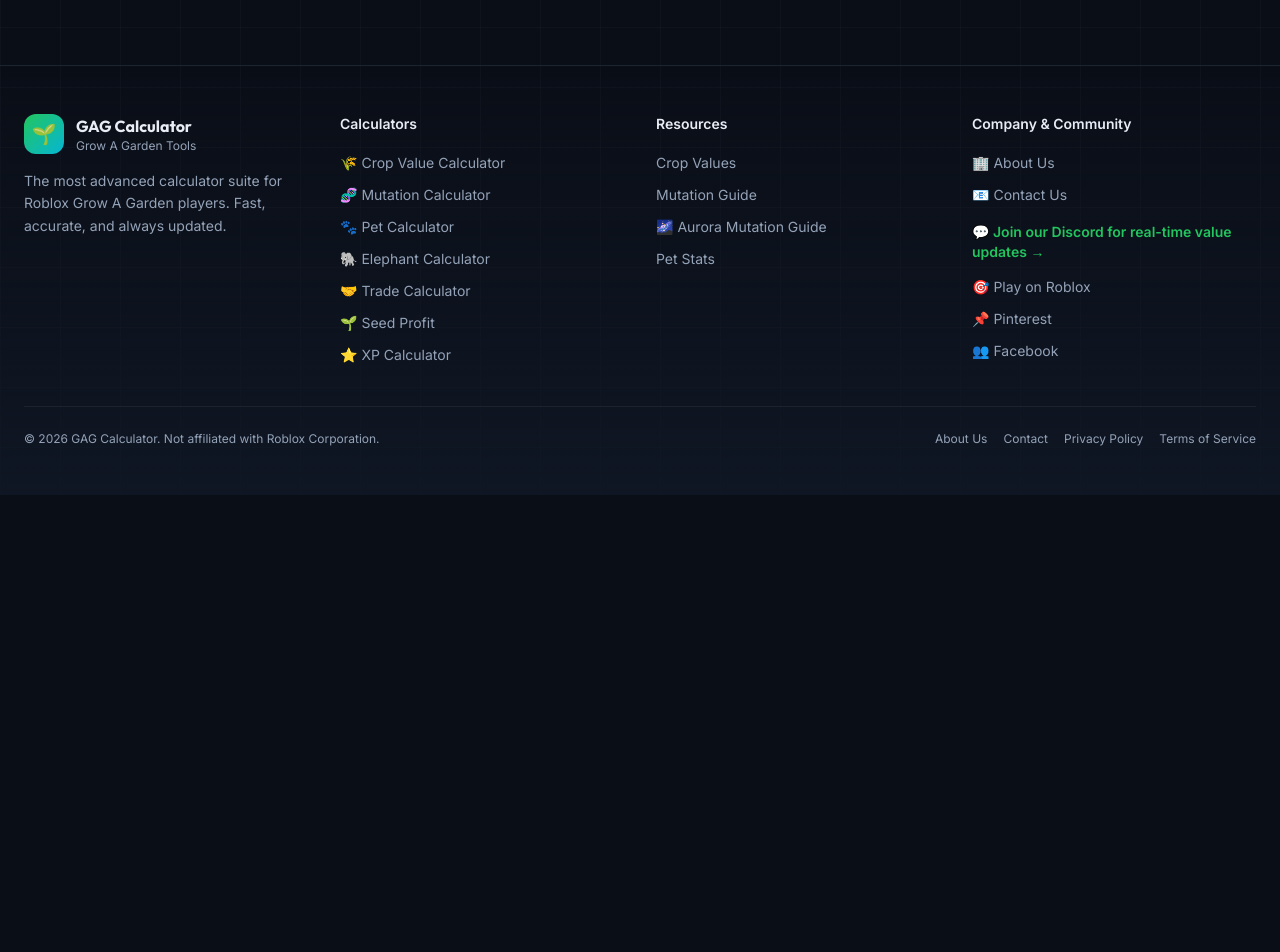
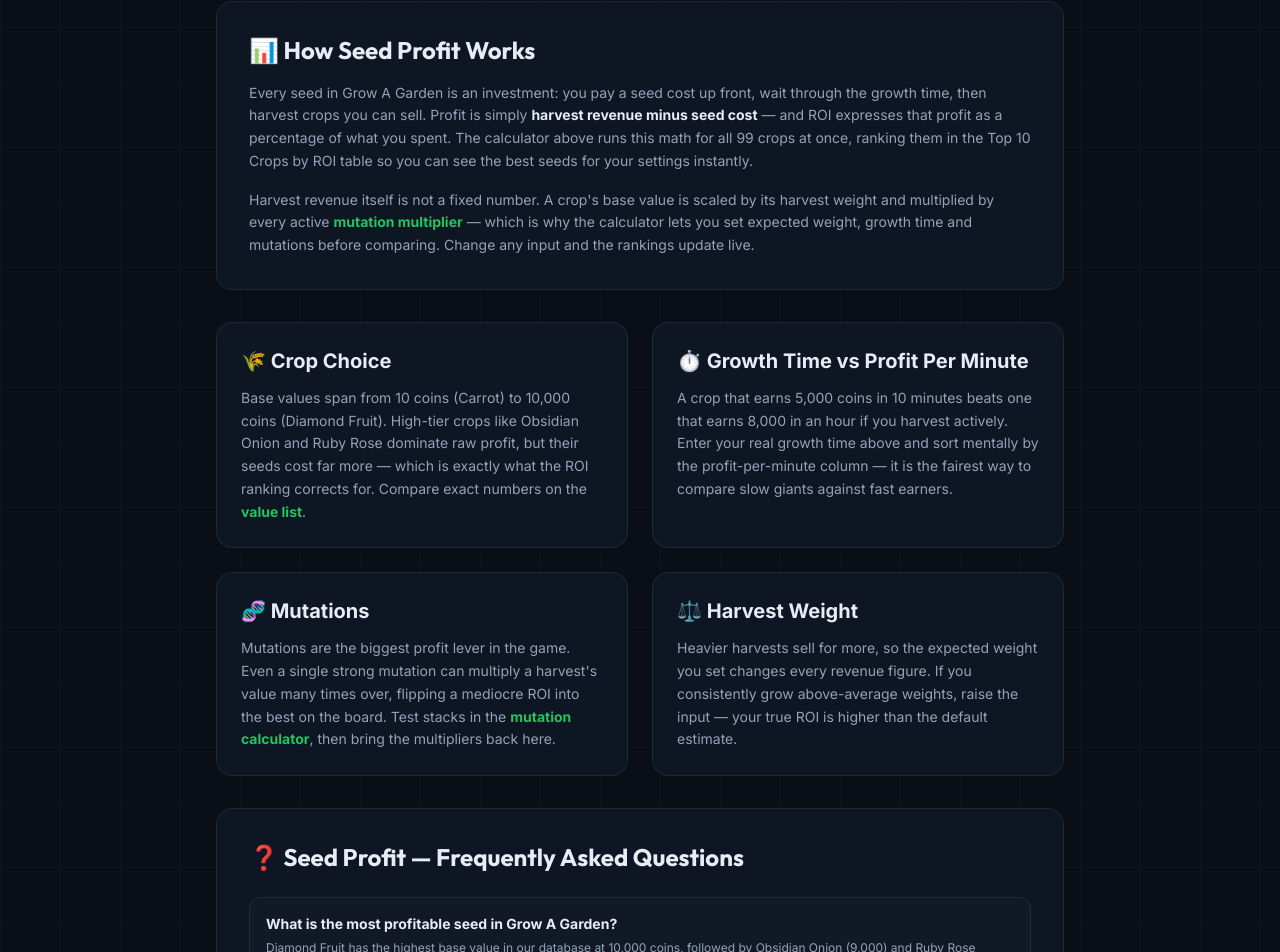
Before and after one commit to liveetcstream-beep/grow-a-garden-calculator, a Next.js app: page /seed-profit in a window 1280 px wide. Shown: the part 1653-2605 px from the top of the page. Before the commit the page ends 2148 px from the top, so only its background shows below. Built offline with nearby package versions, Linux system fonts and the light colour scheme.

Commit message:
Content depth round: seed-profit guide + FAQ schemas on 3 tool pages

```diff
--- a/src/app/seed-profit/page.tsx
+++ b/src/app/seed-profit/page.tsx
@@ -1,4 +1,5 @@
 import type { Metadata } from "next";
+import Link from "next/link";
 import SeedProfitCalculator from "@/components/SeedProfitCalculator";
 
 const seedProfitTitle = "Seed Profit Calculator - Best Crops ROI | Grow A Garden";
@@ -33,9 +34,42 @@
   },
 };
 
+const seedProfitFaqs = [
+  {
+    q: "What is the most profitable seed in Grow A Garden?",
+    a: "Diamond Fruit has the highest base value in our database at 10,000 coins, followed by Obsidian Onion (9,000) and Ruby Rose (8,000). But raw value is not the same as profit — growth time, seed cost and mutations all change the ranking. Check the Top 10 Crops by ROI table above for the real answer under your settings.",
+  },
+  {
+    q: "How is seed ROI calculated?",
+    a: "ROI (return on investment) is (harvest revenue − seed cost) ÷ seed cost × 100. Harvest revenue is the crop's base value scaled by weight and multiplied by any active mutation multipliers. A positive ROI means the seed earns more than it costs.",
+  },
+  {
+    q: "Do mutations affect seed profit?",
+    a: "Yes — heavily. Mutations multiply your harvest value (for example, Golden applies a ×20 multiplier), and that multiplied revenue flows straight into your ROI. A mutated cheap crop can out-earn an unmutated expensive one. Learn the full list in our mutation guide.",
+  },
+  {
+    q: "What is profit per minute and why does it matter?",
+    a: "Profit per minute is your total profit divided by the crop's growth time. It matters because a slow, high-value crop can earn less per hour than a fast, mid-value one. If you play in short sessions, sorting by profit per minute usually beats sorting by raw profit.",
+  },
+];
+
+const seedProfitFaqSchema = {
+  "@context": "https://schema.org",
+  "@type": "FAQPage",
+  mainEntity: seedProfitFaqs.map((f) => ({
+    "@type": "Question",
+    name: f.q,
+    acceptedAnswer: { "@type": "Answer", text: f.a },
+  })),
+};
+
 export default function SeedProfitPage() {
   return (
     <div className="max-w-4xl mx-auto px-4 sm:px-6 py-8">
+      <script
+        type="application/ld+json"
+        dangerouslySetInnerHTML={{ __html: JSON.stringify(seedProfitFaqSchema) }}
+      />
       <div className="mb-8">
         <h1 className="text-3xl sm:text-4xl font-extrabold mb-3" style={{ fontFamily: 'var(--font-display)', color: 'var(--foreground)' }}>
           🌱 Seed Profit Calculator
@@ -45,6 +79,66 @@
         </p>
       </div>
       <SeedProfitCalculator />
+
+      {/* How seed profit works */}
+      <div className="glass-card-static p-6 sm:p-8 mt-12 mb-8" style={{ border: '1px solid var(--glass-border)' }}>
+        <h2 className="text-2xl font-bold mb-4" style={{ fontFamily: 'var(--font-display)', color: 'var(--foreground)' }}>
+          📊 How Seed Profit Works
+        </h2>
+        <p className="text-sm leading-relaxed mb-4" style={{ color: 'var(--muted)' }}>
+          Every seed in Grow A Garden is an investment: you pay a seed cost up front, wait through the growth time, then harvest crops you can sell. Profit is simply <strong style={{ color: 'var(--foreground)' }}>harvest revenue minus seed cost</strong> — and ROI expresses that profit as a percentage of what you spent. The calculator above runs this math for all 99 crops at once, ranking them in the Top 10 Crops by ROI table so you can see the best seeds for your settings instantly.
+        </p>
+        <p className="text-sm leading-relaxed" style={{ color: 'var(--muted)' }}>
+          Harvest revenue itself is not a fixed number. A crop's base value is scaled by its harvest weight and multiplied by every active <Link href="/mutation-guide" className="text-[var(--primary)] hover:underline font-bold">mutation multiplier</Link> — which is why the calculator lets you set expected weight, growth time and mutations before comparing. Change any input and the rankings update live.
+        </p>
+      </div>
+
+      {/* What affects earnings */}
+      <div className="grid sm:grid-cols-2 gap-6 mb-8">
+        <div className="glass-card-static p-6">
+          <h2 className="text-xl font-bold mb-3" style={{ color: 'var(--foreground)' }}>🌾 Crop Choice</h2>
+          <p className="text-sm leading-relaxed" style={{ color: 'var(--muted)' }}>
+            Base values span from 10 coins (Carrot) to 10,000 coins (Diamond Fruit). High-tier crops like Obsidian Onion and Ruby Rose dominate raw profit, but their seeds cost far more — which is exactly what the ROI ranking corrects for. Compare exact numbers on the <Link href="/value-list" className="text-[var(--primary)] hover:underline font-bold">value list</Link>.
+          </p>
+        </div>
+        <div className="glass-card-static p-6">
+          <h2 className="text-xl font-bold mb-3" style={{ color: 'var(--foreground)' }}>⏱️ Growth Time vs Profit Per Minute</h2>
+          <p className="text-sm leading-relaxed" style={{ color: 'var(--muted)' }}>
+            A crop that earns 5,000 coins in 10 minutes beats one that earns 8,000 in an hour if you harvest actively. Enter your real growth time above and sort mentally by the profit-per-minute column — it is the fairest way to compare slow giants against fast earners.
+          </p>
+        </div>
+        <div className="glass-card-static p-6">
+          <h2 className="text-xl font-bold mb-3" style={{ color: 'var(--foreground)' }}>🧬 Mutations</h2>
+          <p className="text-sm leading-relaxed" style={{ color: 'var(--muted)' }}>
+            Mutations are the biggest profit lever in the game. Even a single strong mutation can multiply a harvest's value many times over, flipping a mediocre ROI into the best on the board. Test stacks in the <Link href="/mutation-calculator" className="text-[var(--primary)] hover:underline font-bold">mutation calculator</Link>, then bring the multipliers back here.
+          </p>
+        </div>
+        <div className="glass-card-static p-6">
+          <h2 className="text-xl font-bold mb-3" style={{ color: 'var(--foreground)' }}>⚖️ Harvest Weight</h2>
+          <p className="text-sm leading-relaxed" style={{ color: 'var(--muted)' }}>
+            Heavier harvests sell for more, so the expected weight you set changes every revenue figure. If you consistently grow above-average weights, raise the input — your true ROI is higher than the default estimate.
+          </p>
+        </div>
+      </div>
+
+      {/* FAQ */}
+      <div className="glass-card-static p-6 sm:p-8">
+        <h2 className="text-2xl font-bold mb-6" style={{ fontFamily: 'var(--font-display)', color: 'var(--foreground)' }}>
+          ❓ Seed Profit — Frequently Asked Questions
+        </h2>
+        <div className="space-y-4 text-left">
+          {seedProfitFaqs.map((f) => (
+            <div key={f.q} className="p-4 rounded-xl border" style={{ background: 'var(--surface-1)', borderColor: 'var(--glass-border)' }}>
+              <h3 className="text-sm font-bold mb-1" style={{ color: 'var(--foreground)' }}>
+                {f.q}
+              </h3>
+              <p className="text-xs leading-relaxed" style={{ color: 'var(--muted)' }}>
+                {f.a}
+              </p>
+            </div>
+          ))}
+        </div>
+      </div>
     </div>
   );
 }
```
